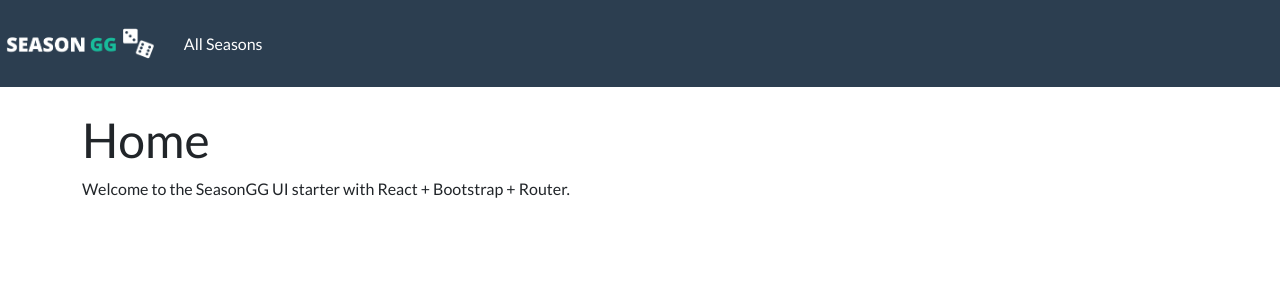
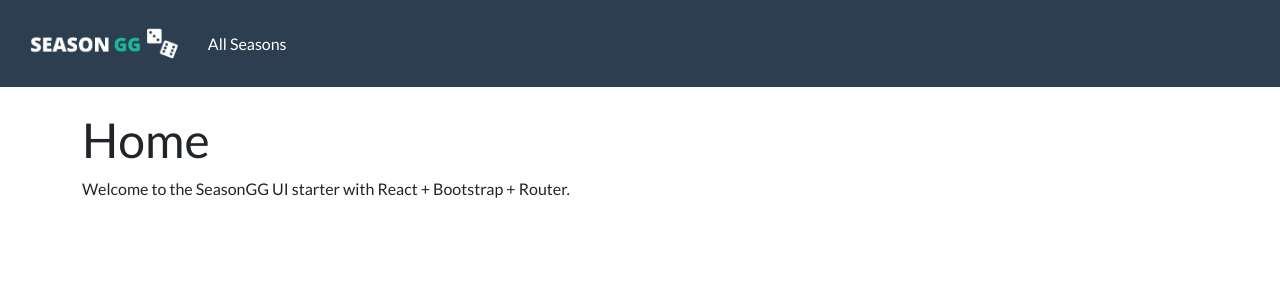
Before and after one commit to MattyCi/seasongg-ui, a React (Vite) app: page / in a window 1280 px wide. Shown: the top 300 px of the page. Built offline with nearby package versions, Linux system fonts and the light colour scheme.

Commit message:
fix padding on nav

```diff
--- a/src/components/Nav.jsx
+++ b/src/components/Nav.jsx
@@ -2,7 +2,7 @@
 
 export default function Nav() {
   return (
-    <nav className="navbar navbar-expand-lg navbar-dark bg-primary">
+    <nav className="navbar navbar-expand-lg navbar-dark bg-primary px-4">
         <Link className="navbar-brand d-md-none" to="/">
           <img src="/src/assets/img/logo-small.png" alt="Season GG Logo Image" />
         </Link>
```
Also changed, not shown: 1 other file (tests, documents, lock files or other folders).
